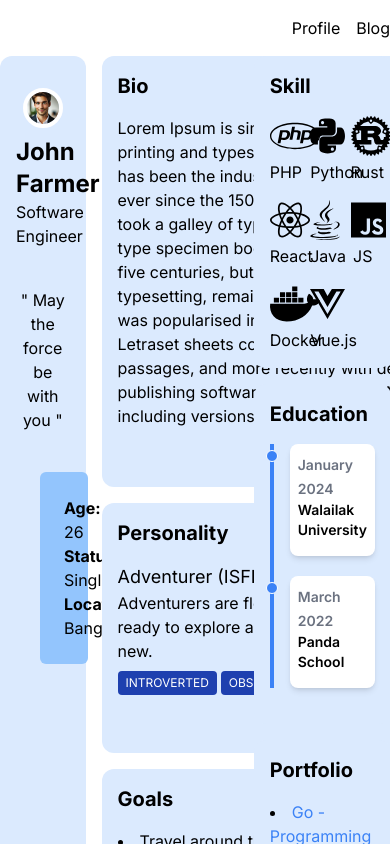
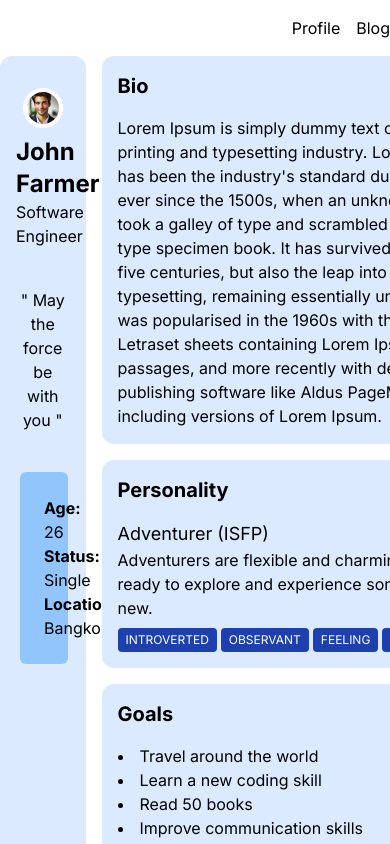
Before and after one commit to tonnam-su/web-profile-2024, a Next.js app: page / in a window 390 px wide. Shown: the top 844 px of the page. Built offline with nearby package versions, Linux system fonts and the light colour scheme.

Commit message:
refact: Profile and Page components to improve layout and responsiveness

```diff
--- a/src/app/_components/Profile.tsx
+++ b/src/app/_components/Profile.tsx
@@ -21,7 +21,7 @@ const Profile = (props: Props) => {
       </div>
 
       <div className="py-10 text-center ">" May the force be with you "</div>
-      <div className="p-6 mx-6 bg-blue-300 rounded-md">
+      <div className="p-6 mx-1 xl:mx-6 bg-blue-300 rounded-md">
         <p>
           <b>Age:</b> 26
         </p>
--- a/src/app/page.tsx
+++ b/src/app/page.tsx
@@ -20,6 +20,7 @@ export default function Home() {
         <div className="col-span-2">
           <Profile />
         </div>
+        <div className="grid col-span-6 grid-cols-3 xl:grid-cols-6 gap-4">
           <div className="grid col-span-3 gap-4">
             <Bio />
             <Personality />
@@ -32,5 +33,6 @@ export default function Home() {
           </div>
         </div>
       </div>
+    </div>
   );
 }
```
Lines whose indentation alone changed are shown as unchanged.
